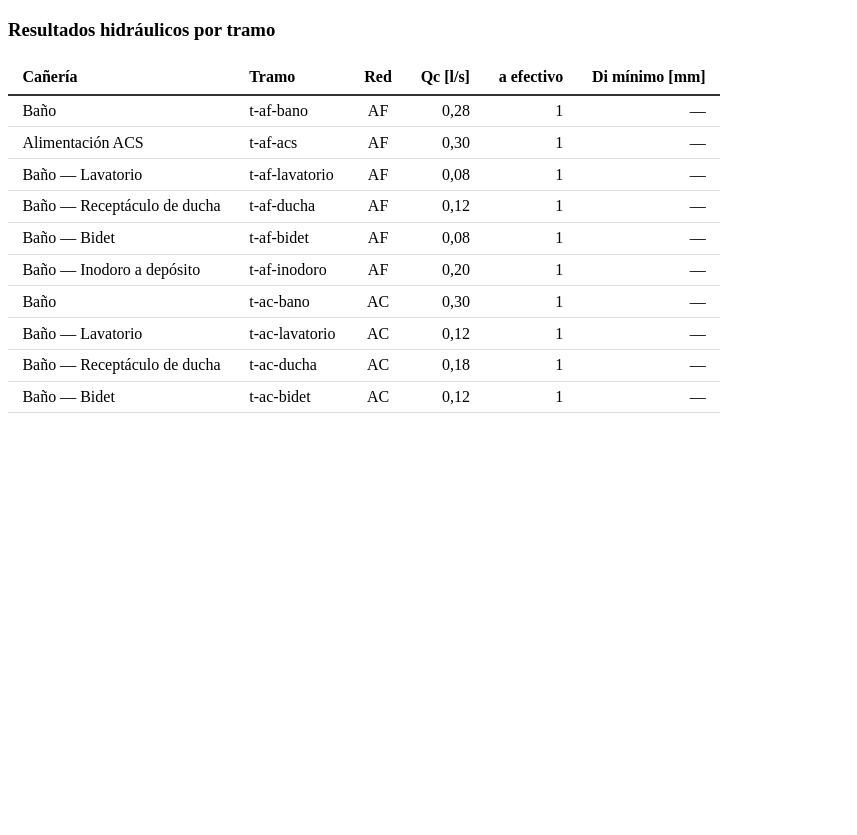
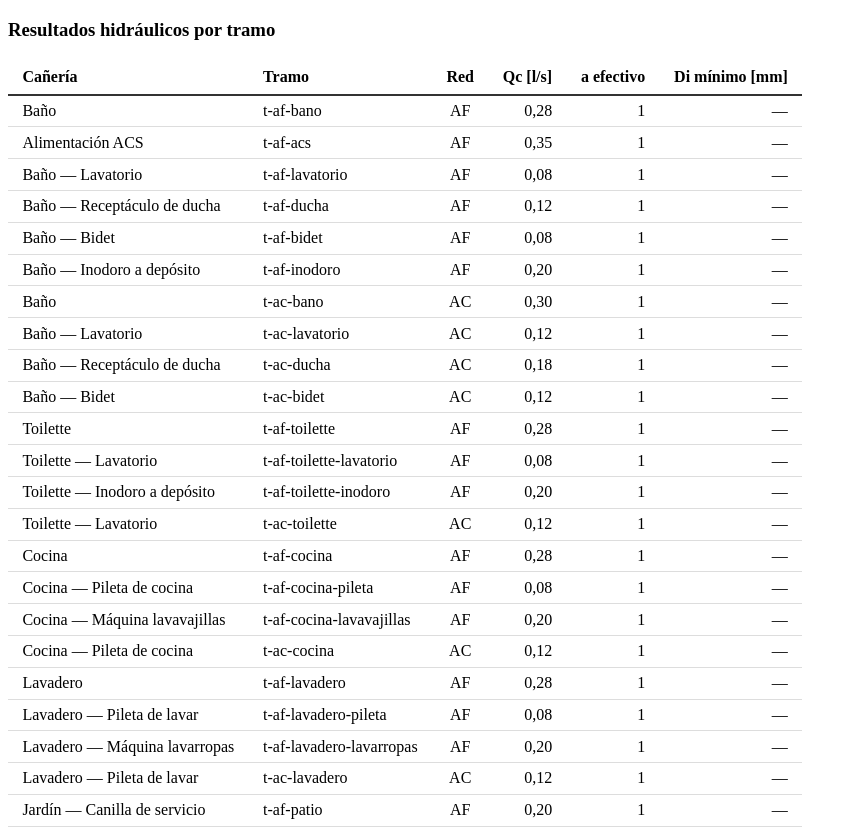
Before and after one commit to nicolasambrosoeras-ctrl/IUAS, a React (Vite) app: page / in a window 1280 px wide. Shown: the part 1820-2655 px from the top of the page, without its empty margins (0-857 px from the left). Before the commit the page ends 2241 px from the top, so only its background shows below. Built offline with nearby package versions, Linux system fonts and the light colour scheme; what pdfmake would draw is missing.

Commit message:
feat: completar topologia hidraulica del proyecto demo

```diff
--- a/src/interfaz/paginas/MotorDemandaPantalla.tsx
+++ b/src/interfaz/paginas/MotorDemandaPantalla.tsx
@@ -417,26 +417,36 @@ const proyectoInicial: Proyecto = {
       ],
     },
   ],
-  // Red hidraulica de ejemplo (Modulo 2, primera prueba de usuario). Unica
-  // incorporacion de datos de este incremento: no agrega ninguna UF/Local/
-  // Artefacto -- reutiliza exclusivamente los 4 artefactos ya existentes de
-  // local-bano, asi que Modulo 1 (demanda) no cambia.
+  // Red hidraulica de ejemplo (Modulo 2). Unica incorporacion de datos de
+  // este incremento: no agrega ninguna UF/Local/Artefacto -- reutiliza
+  // exclusivamente los 11 artefactos ya existentes del proyecto, asi que
+  // Modulo 1 (demanda) no cambia.
   //
-  // Dos ramas desde la misma fuente n-0, cada una con un nodo de
-  // bifurcacion (un nodo con referencia es terminal en el traversal, ver
-  // obtenerArtefactosAguasAbajo):
-  //   AF -- t-af-bano: rama fria directa a los 4 artefactos de local-bano.
-  //   ACS -- t-af-acs (AF) alimenta n-acs (produccionACS, D-delta.7); desde
-  //   ahi t-ac-bano (AC) alcanza solo lavatorio/ducha/bidet por sus
-  //   terminales de agua caliente. El inodoro a deposito NO tiene terminal
-  //   AC en este ejemplo: fisicamente es exclusivamente frio, aunque el
-  //   catalogo conserve su quCaliente_lps normativo (CRIT-A7/A13 sin
-  //   tocar). Conservacion de masa AF->ACS, D-delta.13: el tramo AF que
-  //   alimenta el equipo es distinto del tramo AF que alimenta las
-  //   canillas frias.
+  // Raiz unica n-0 (AF) y produccionACS unico n-acs (D-delta.7),
+  // compartidos por todo el proyecto: cada Local aporta una rama AF
+  // hermana desde n-0 y, si corresponde, una rama AC hermana desde n-acs
+  // (Conservacion de masa AF->ACS, D-delta.13). Topologia plana y
+  // explicita, sin colector/montante/sectores todavia. Cada rama AF con
+  // mas de un Artefacto usa un nodo de bifurcacion intermedio (un nodo con
+  // referencia es terminal en el traversal, ver obtenerArtefactosAguasAbajo);
+  // las ramas de un solo Artefacto van directas, sin bifurcacion artificial.
+  //
+  // Decision fisica por artefacto (D-delta.5, CRIT-A15): los artefactos
+  // declarados AF+AC tienen terminal AF y terminal AC reales (fracciones de
+  // mezcla via CRIT-A15). Los declarados AF-only NO tienen ningun terminal
+  // AC en esta red -- fisicamente exclusivos de agua fria en este proyecto
+  // de ejemplo, aunque el catalogo conserve su quCaliente_lps normativo
+  // (CRIT-A7/A13 sin tocar); bajo CRIT-A15 su unica rama AF aporta
+  // quTotal_lps, no quFria_lps.
+  //   Baño:     lavatorio/ducha/bidet AF+AC; inodoroDeposito AF-only.
+  //   Toilette: lavatorio AF+AC; inodoroDeposito AF-only.
+  //   Cocina:   piletaDeCocina AF+AC; maquinaLavavajillas AF-only.
+  //   Lavadero: piletaDeLavar AF+AC; maquinaLavarropas AF-only.
+  //   Patio:    canillaDeServicio AF-only (terminal directo, sin bifurcacion).
   // Los nodos AF y los nodos AC referencian la misma cadena UF/Local/
   // Artefacto por diseño (terminal fria y terminal caliente del mismo
-  // artefacto mixto); validarRedHidraulica lo admite explicitamente.
+  // artefacto mixto, D-delta.3); validarRedHidraulica lo admite
+  // explicitamente.
   redHidraulica: {
     nodos: [
       { id: 'n-0' },
@@ -476,6 +486,62 @@ const proyectoInicial: Proyecto = {
       // exclusivamente fría (t-af-inodoro). El catálogo conserva su
       // quCaliente_lps normativo (CRIT-A7/A13 no se tocan); simplemente no se
       // materializa una conexión física AC para este artefacto en esta red.
+
+      { id: 'n-af-toilette-1' },
+      {
+        id: 'n-af-toilette-lavatorio',
+        referencia: { tipo: 'artefacto', unidadFuncionalId: 'uf-1', localId: 'local-toilette', artefactoId: 'artefacto-toilette-1' },
+      },
+      {
+        id: 'n-af-toilette-inodoro',
+        referencia: { tipo: 'artefacto', unidadFuncionalId: 'uf-1', localId: 'local-toilette', artefactoId: 'artefacto-toilette-2' },
+      },
+      {
+        id: 'n-ac-toilette-lavatorio',
+        referencia: { tipo: 'artefacto', unidadFuncionalId: 'uf-1', localId: 'local-toilette', artefactoId: 'artefacto-toilette-1' },
+      },
+      // Sin terminal AC para artefacto-toilette-2 (inodoro a depósito):
+      // misma decisión física que en local-bano.
+
+      { id: 'n-af-cocina-1' },
+      {
+        id: 'n-af-cocina-pileta',
+        referencia: { tipo: 'artefacto', unidadFuncionalId: 'uf-1', localId: 'local-cocina', artefactoId: 'artefacto-cocina-1' },
+      },
+      {
+        id: 'n-af-cocina-lavavajillas',
+        referencia: { tipo: 'artefacto', unidadFuncionalId: 'uf-1', localId: 'local-cocina', artefactoId: 'artefacto-cocina-2' },
+      },
+      {
+        id: 'n-ac-cocina-pileta',
+        referencia: { tipo: 'artefacto', unidadFuncionalId: 'uf-1', localId: 'local-cocina', artefactoId: 'artefacto-cocina-1' },
+      },
+      // Sin terminal AC para artefacto-cocina-2 (lavavajillas): quCaliente_lps=0
+      // por CRIT-A7, sin conexión física AC en esta red.
+
+      { id: 'n-af-lavadero-1' },
+      {
+        id: 'n-af-lavadero-pileta',
+        referencia: { tipo: 'artefacto', unidadFuncionalId: 'uf-1', localId: 'local-lavadero', artefactoId: 'artefacto-lavadero-1' },
+      },
+      {
+        id: 'n-af-lavadero-lavarropas',
+        referencia: { tipo: 'artefacto', unidadFuncionalId: 'uf-1', localId: 'local-lavadero', artefactoId: 'artefacto-lavadero-2' },
+      },
+      {
+        id: 'n-ac-lavadero-pileta',
+        referencia: { tipo: 'artefacto', unidadFuncionalId: 'uf-1', localId: 'local-lavadero', artefactoId: 'artefacto-lavadero-1' },
+      },
+      // Sin terminal AC para artefacto-lavadero-2 (lavarropas): quCaliente_lps=0
+      // por CRIT-A7, sin conexión física AC en esta red.
+
+      {
+        id: 'n-af-patio-canilla',
+        referencia: { tipo: 'artefacto', unidadFuncionalId: 'uf-1', localId: 'local-patio', artefactoId: 'artefacto-patio-1' },
+      },
+      // Sin rama AC: canillaDeServicio es exclusivamente fría (quCaliente_lps=0,
+      // no normativo). Terminal directo desde n-0, sin nodo de bifurcación:
+      // un único Artefacto en todo el Local.
     ],
     tramos: [
       { id: 't-af-bano', nodoOrigenId: 'n-0', nodoDestinoId: 'n-af-1', red: 'AF' },
@@ -488,6 +554,23 @@ const proyectoInicial: Proyecto = {
       { id: 't-ac-lavatorio', nodoOrigenId: 'n-ac-1', nodoDestinoId: 'n-ac-lavatorio', red: 'AC' },
       { id: 't-ac-ducha', nodoOrigenId: 'n-ac-1', nodoDestinoId: 'n-ac-ducha', red: 'AC' },
       { id: 't-ac-bidet', nodoOrigenId: 'n-ac-1', nodoDestinoId: 'n-ac-bidet', red: 'AC' },
+
+      { id: 't-af-toilette', nodoOrigenId: 'n-0', nodoDestinoId: 'n-af-toilette-1', red: 'AF' },
+      { id: 't-af-toilette-lavatorio', nodoOrigenId: 'n-af-toilette-1', nodoDestinoId: 'n-af-toilette-lavatorio', red: 'AF' },
+      { id: 't-af-toilette-inodoro', nodoOrigenId: 'n-af-toilette-1', nodoDestinoId: 'n-af-toilette-inodoro', red: 'AF' },
+      { id: 't-ac-toilette', nodoOrigenId: 'n-acs', nodoDestinoId: 'n-ac-toilette-lavatorio', red: 'AC' },
+
+      { id: 't-af-cocina', nodoOrigenId: 'n-0', nodoDestinoId: 'n-af-cocina-1', red: 'AF' },
+      { id: 't-af-cocina-pileta', nodoOrigenId: 'n-af-cocina-1', nodoDestinoId: 'n-af-cocina-pileta', red: 'AF' },
+      { id: 't-af-cocina-lavavajillas', nodoOrigenId: 'n-af-cocina-1', nodoDestinoId: 'n-af-cocina-lavavajillas', red: 'AF' },
+      { id: 't-ac-cocina', nodoOrigenId: 'n-acs', nodoDestinoId: 'n-ac-cocina-pileta', red: 'AC' },
+
+      { id: 't-af-lavadero', nodoOrigenId: 'n-0', nodoDestinoId: 'n-af-lavadero-1', red: 'AF' },
+      { id: 't-af-lavadero-pileta', nodoOrigenId: 'n-af-lavadero-1', nodoDestinoId: 'n-af-lavadero-pileta', red: 'AF' },
+      { id: 't-af-lavadero-lavarropas', nodoOrigenId: 'n-af-lavadero-1', nodoDestinoId: 'n-af-lavadero-lavarropas', red: 'AF' },
+      { id: 't-ac-lavadero', nodoOrigenId: 'n-acs', nodoDestinoId: 'n-ac-lavadero-pileta', red: 'AC' },
+
+      { id: 't-af-patio', nodoOrigenId: 'n-0', nodoDestinoId: 'n-af-patio-canilla', red: 'AF' },
     ],
   },
 }
```
